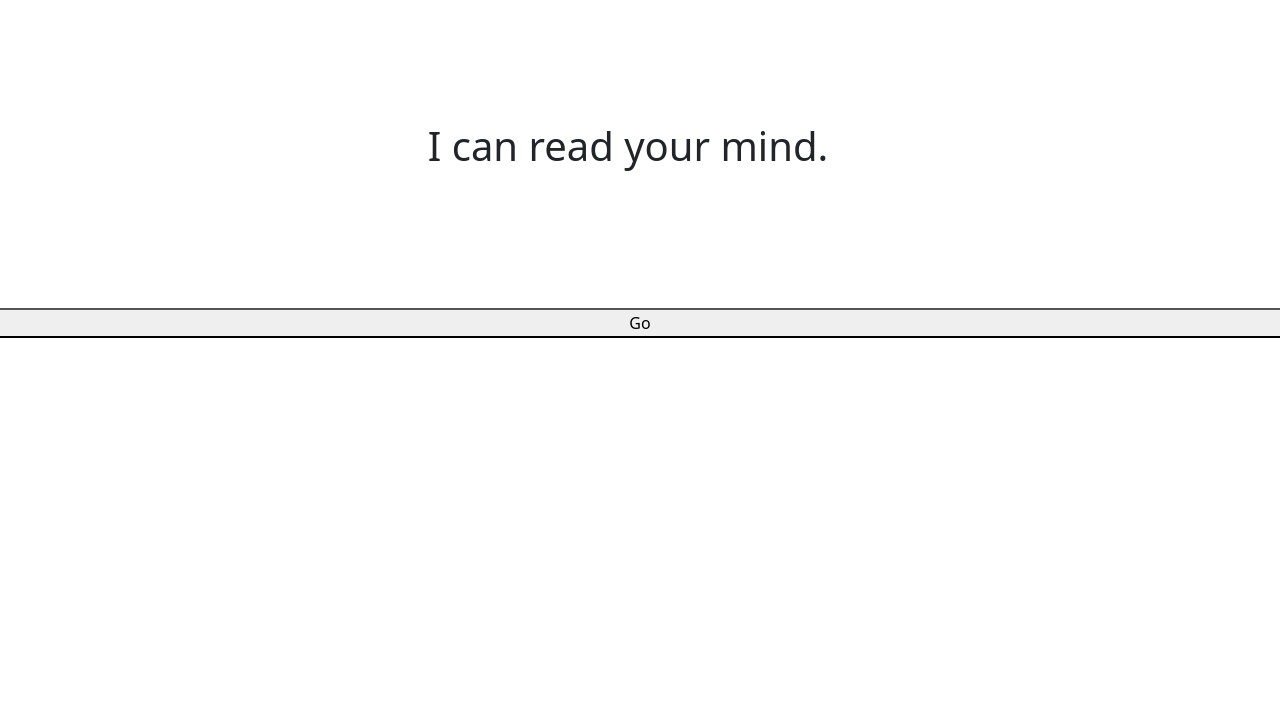
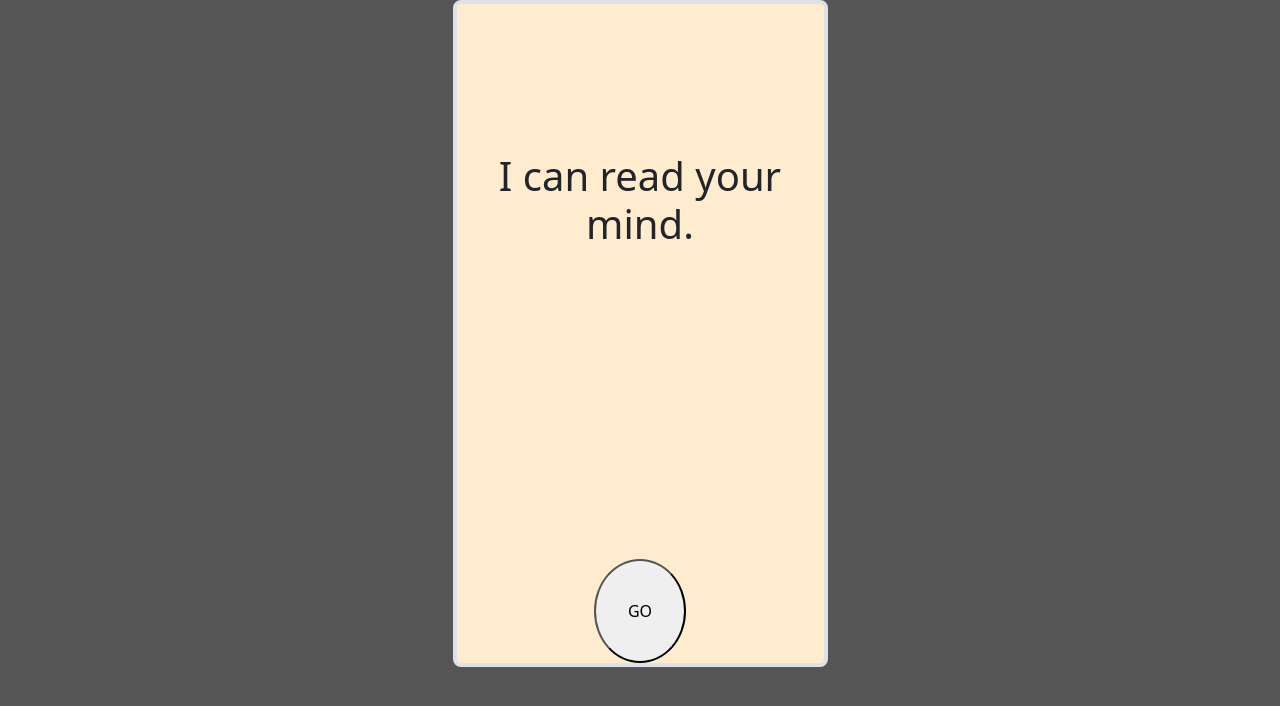
Before and after one commit to ZacRayTho/mind-reader, a plain HTML site: page index.html in a window 1280 px wide. Drawn offline with nearby package versions, Linux system fonts and the light colour scheme.

Commit message:
added hash stuff

```diff
--- a/css/style.css
+++ b/css/style.css
@@ -1,5 +1,8 @@
+
+
 body {
     text-align: center;
+    background-color: rgb(85, 85, 85);
 
 }
 
--- a/index.html
+++ b/index.html
@@ -11,14 +11,14 @@
     <link rel="stylesheet" href="/css/style.css">
 </head>
 
-<body>
-    <div class="row overflow-hidden" >
-        <div class="row overflow-y-auto" style="height: 300px;">
-            <h1 class="d-flex align-items-center justify-content-center "></h1>
+<body class="d-flex justify-content-center ">
+    <div class="row border border-4 rounded-3 justify-content-center" style="width: 375px;height: 667px;background-color: blanchedalmond;">
+        <div class="row overflow-y-auto" style="height: 400px;">
+            <h1 class="d-flex align-items-center justify-content-center overflow-hidden"></h1>
         </div>
-        <button id="next"></button>
+        <button id="next" class="w-50 rounded-pill"></button>
         <h3></h3>
-        <button id="go"></button>
+        <button id="go" class="w-25 rounded-circle " style="text-align: center;"></button>
     </div>
     <script src="/js/main.js"></script>
     <script src="https://cdn.jsdelivr.net/npm/bootstrap@5.3.0-alpha1/dist/js/bootstrap.bundle.min.js"
--- a/js/main.js
+++ b/js/main.js
@@ -16,7 +16,7 @@ let state = {
             header: "I can read your mind.",
             next: "",
             subhead: "",
-            go: "Go",
+            go: "GO",
         },
         {
             header: "Pick a number from 01 - 99",
@@ -72,12 +72,15 @@ function setPage(page) {
     h3.innerHTML = state.pages[page].subhead;
     go.innerHTML = state.pages[page].go;
     state.page = page;
+    location.hash = page;
     if (next.innerHTML == "") {
         next.style.display = "none";
     }
     else {
         next.style.display = ""
     }
+    (page == 0 ? go.innerHTML = "GO" : go.innerHTML = '<svg xmlns="http://www.w3.org/2000/svg" width="16" height="16" fill="currentColor" class="bi bi-arrow-counterclockwise" viewBox="0 0 16 16"><path fill-rule="evenodd" d="M8 3a5 5 0 1 1-4.546 2.914.5.5 0 0 0-.908-.417A6 6 0 1 0 8 2v1z"></path><path d="M8 4.466V.534a.25.25 0 0 0-.41-.192L5.23 2.308a.25.25 0 0 0 0 .384l2.36 1.966A.25.25 0 0 0 8 4.466z"></path></svg>')
+    localStorage.setItem("page", state.page)
 }
 
 //button event listeners for next page and restart
@@ -86,7 +89,7 @@ next.addEventListener("click", () => {
 })
 
 go.addEventListener("click", () => {
-    if (go.innerHTML == "Go") {
+    if (go.innerHTML == "GO") {
         setPage(1);
     }
     else {
@@ -95,5 +98,10 @@ go.addEventListener("click", () => {
 
 })
 
-//when the page is loaded ,start with first page view
-setPage(0);
+//on hash change update page
+window.onhashchange = ()=> {
+    setPage(Number(location.hash.replace("#","")))
+}
+
+//when the page is loaded ,start with whichever page localStorage has stored
+setPage(Number(localStorage.getItem("page")));
```
